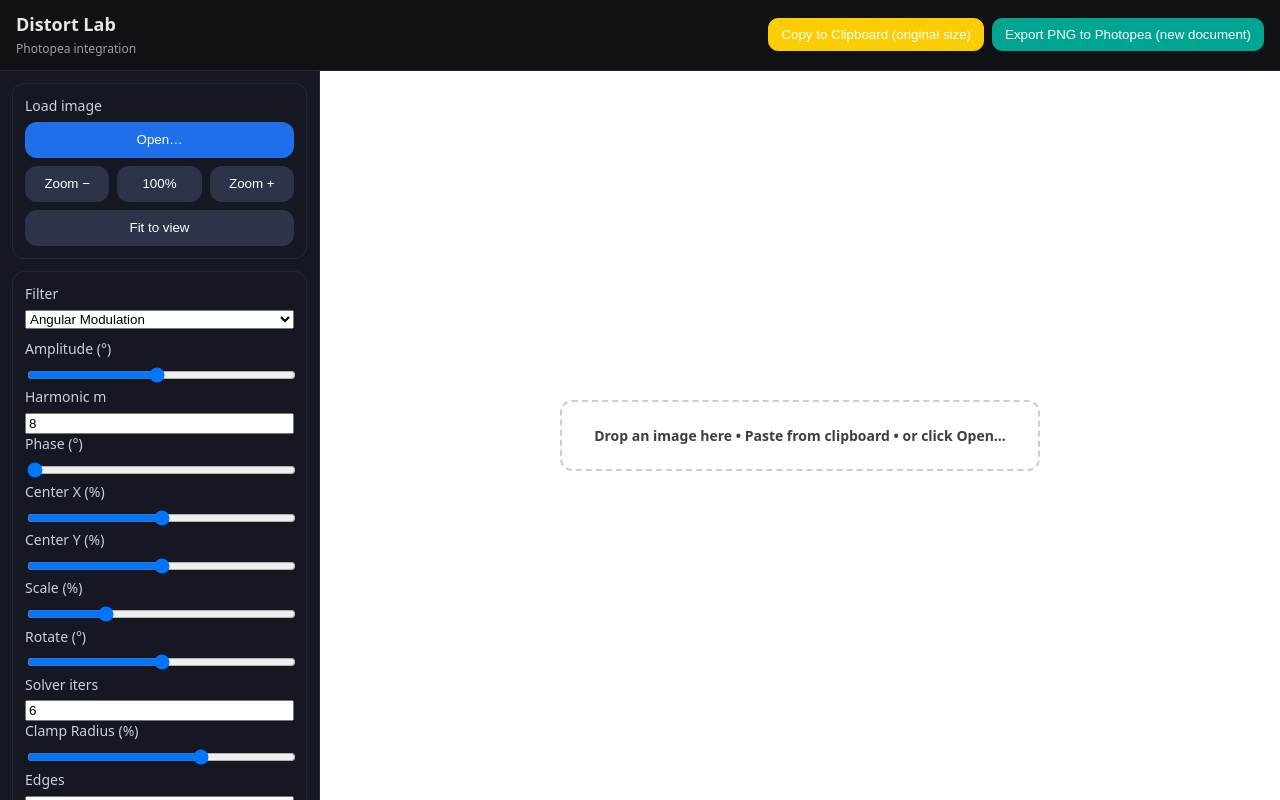
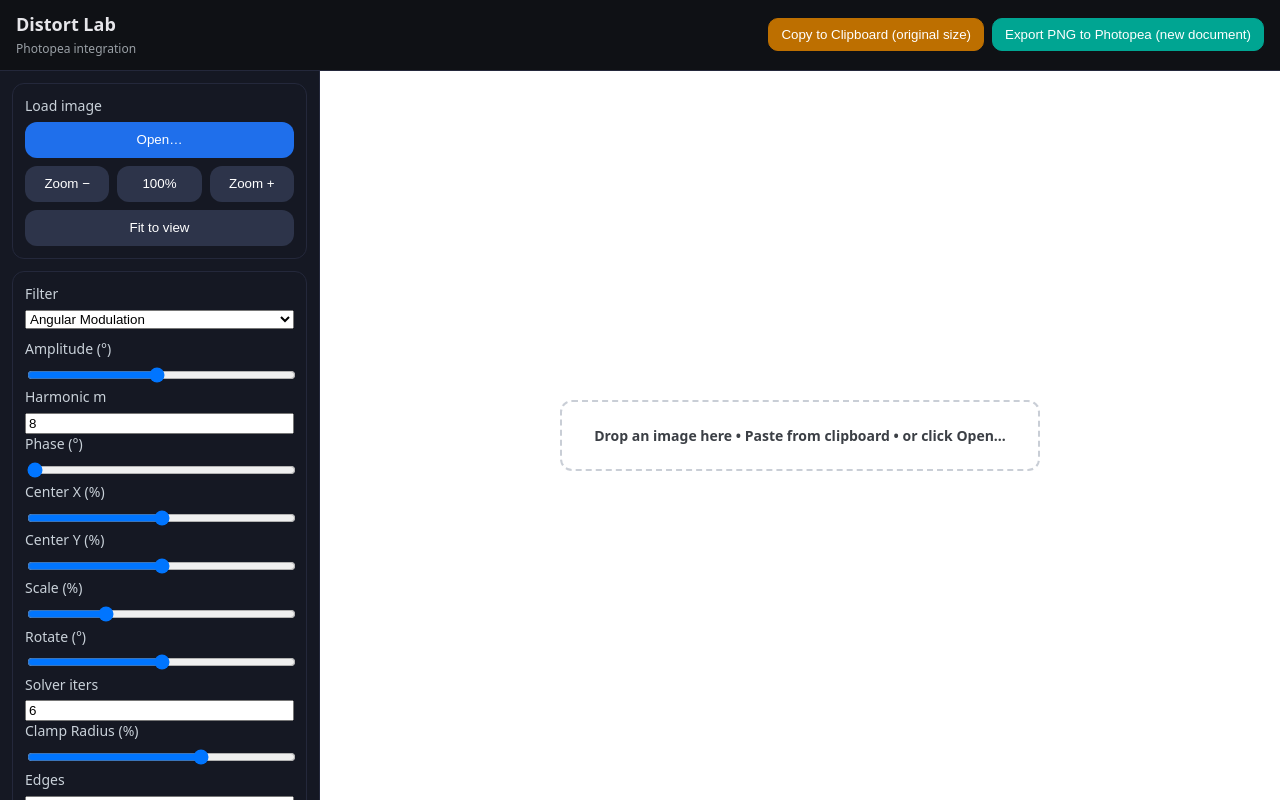
Before and after one commit to yikuansun/Distort_Lab_for_Photopea, a plain HTML site: page index.html in a window 1280 px wide. Drawn offline with Linux system fonts and the light colour scheme.

Commit message:
Update index.html

```diff
--- a/index.html
+++ b/index.html
@@ -15,7 +15,7 @@
       <div class="sub">Photopea integration</div>
     </div>
     <div class="head-actions">
-      <button id="copyBtn" class="ghost" style="background:#fccd02;color:#fff;border-color:#fccd02;">Copy to Clipboard (original size)</button>
+      <button id="copyBtn" class="ghost" style="background:#bd6f00;color:#fff;border-color:#bd6f00;">Copy to Clipboard (original size)</button>
       <button id="exportToPPBtn" class="ghost" style="background:#00a592;color:#fff;border-color:#00a592;">
         Export PNG to Photopea (new document)
       </button>
```
